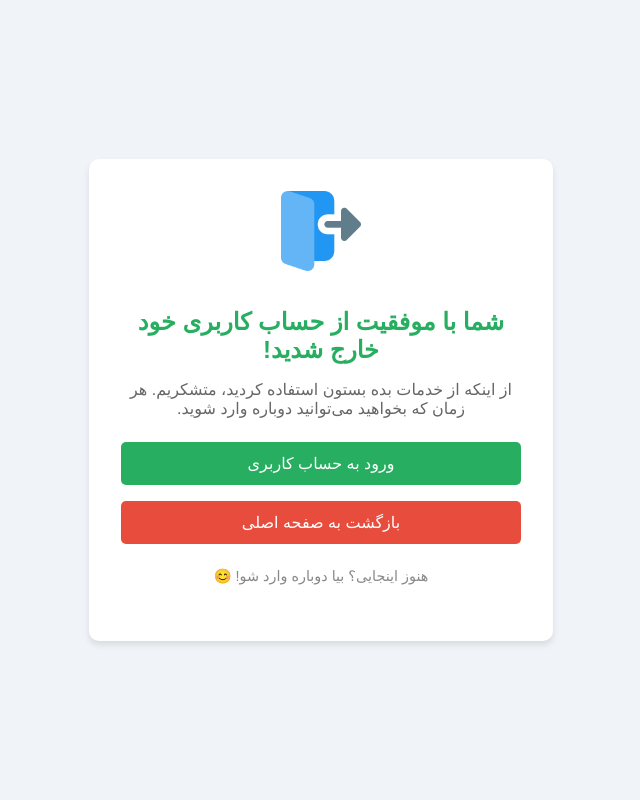
After one commit to AmiraliTanabian/BedeBestoon_Django, a Django app: template Spends/templates/Spends/logout.html in a window 1280 px wide. The commit adds this page. Shown: the whole page, without its empty margins (319-959 px from the left). Run offline with Django 3.2, Linux system fonts and the light colour scheme; the template is opened without the code that fills it, so the values that code supplies are empty.

Commit message:
create log out part (issue:#1)

```diff
--- /dev/null
+++ b/Spends/static/Spends/Js/logout.js
@@ -0,0 +1,4 @@
+setTimeout(function() {
+    const footerMessage = document.querySelector('.footer-message');
+    footerMessage.textContent = "هنوز اینجایی؟ بیا دوباره وارد شو! 😊";
+}, 5000);
--- /dev/null
+++ b/Spends/static/Spends/Js/logout_without_login.js
@@ -0,0 +1,4 @@
+setTimeout(function() {
+    const footerMessage = document.querySelector('.footer-message');
+    footerMessage.textContent = "هنوز اینجایی؟ بیا دوباره وارد شو! 😊";
+}, 5000);
--- /dev/null
+++ b/Spends/static/Spends/Style/logout.css
@@ -0,0 +1,84 @@
+/* تنظیمات کلی */
+body {
+    font-family: 'Nunito', sans-serif;
+    background-color: #f0f4f8;
+    color: #333;
+    margin: 0;
+    padding: 0;
+    display: flex;
+    justify-content: center;
+    align-items: center;
+    height: 100vh;
+    text-align: center;
+}
+
+/* کانتینر اصلی */
+.container {
+    background-color: #ffffff;
+    padding: 2rem;
+    border-radius: 10px;
+    box-shadow: 0 4px 6px rgba(0, 0, 0, 0.1);
+    max-width: 400px;
+    width: 100%;
+}
+
+/* آیکون موفقیت */
+.success-icon {
+    width: 80px;
+    height: 80px;
+    margin-bottom: 1rem;
+}
+
+/* عنوان */
+h1 {
+    font-size: 1.5rem;
+    margin-bottom: 1rem;
+    color: #27ae60; /* رنگ سبز برای حس موفقیت‌آمیز */
+}
+
+/* متن توضیحی */
+p {
+    font-size: 1rem;
+    color: #666;
+    margin-bottom: 1.5rem;
+}
+
+/* دکمه‌ها */
+.buttons {
+    display: flex;
+    flex-direction: column;
+    gap: 1rem;
+}
+
+.btn {
+    padding: 0.75rem 1.5rem;
+    border-radius: 5px;
+    text-decoration: none;
+    font-size: 1rem;
+    transition: all 0.3s ease;
+}
+
+.btn-primary {
+    background-color: #27ae60; /* رنگ سبز */
+    color: #fff;
+}
+
+.btn-primary:hover {
+    background-color: #219653; /* رنگ سبز تیره‌تر */
+}
+
+.btn-secondary {
+    background-color: #e74c3c; /* رنگ قرمز */
+    color: #fff;
+}
+
+.btn-secondary:hover {
+    background-color: #c0392b; /* رنگ قرمز تیره‌تر */
+}
+
+/* پیام فوتر */
+.footer-message {
+    font-size: 0.9rem;
+    color: #888;
+    margin-top: 1.5rem;
+}
--- a/Spends/templates/Spends/header_component.html
+++ b/Spends/templates/Spends/header_component.html
@@ -8,7 +8,7 @@
                     <li><a href="{% url "home" %}">صفحه اصلی</a></li>
                     <li><a href="{% url "dashboard" %}">پنل ادمین</a></li>
                     <li><a href="{% url "contact_us_page" %}">تماس با ما</a></li>
-                    <li><a href="#">خروج از حساب</a></li>
+                    <li><a href="{% url "logout" %}">خروج از حساب</a></li>
                 {% else %}
                     <li><a href="{% url "home" %}">صفحه اصلی</a></li>
                     <li><a href="{% url "login_page" %}">ورود / ثبت نام</a></li>
--- /dev/null
+++ b/Spends/templates/Spends/logout.html
@@ -0,0 +1,26 @@
+{% load static %}
+<!DOCTYPE html>
+<html lang="fa" dir="rtl">
+<head>
+    <meta charset="UTF-8">
+    <meta name="viewport" content="width=device-width, initial-scale=1.0">
+    <title>خروج موفقیت‌آمیز</title>
+    <link rel="stylesheet" href="{% static "Spends/Style/logout.css" %}">
+</head>
+<body>
+    <div class="container">
+        <div class="message-box">
+            <img src="{% static "Spends/Images/logout_success.png" %}" alt="خروج موفق" class="success-icon">
+            <h1>شما با موفقیت از حساب کاربری خود خارج شدید!</h1>
+            <p>از اینکه از خدمات بده بستون استفاده کردید، متشکریم. هر زمان که بخواهید می‌توانید دوباره وارد شوید.</p>
+            <div class="buttons">
+                <a href="{% url "login_page" %}" class="btn btn-primary">ورود به حساب کاربری</a>
+                <a href="{% url "home_page" %}" class="btn btn-secondary">بازگشت به صفحه اصلی</a>
+            </div>
+            <p class="footer-message">بده بستون</p>
+
+        </div>
+    </div>
+    <script src="{% static "Spends/Js/logout.js" %}"></script>
+</body>
+</html>
--- a/Spends/urls.py
+++ b/Spends/urls.py
@@ -10,5 +10,6 @@ urlpatterns = [
     path('add_spend', views.add_spend, name="add_spend"),
     path("add_income", views.add_income, name="add_income"),
     path('home', views.home_page, name="home"),
-    path("dashboard", views.dashboard, name="dashboard")
+    path("dashboard", views.dashboard, name="dashboard"),
+    path("account/logout", views.logout_page, name="logout")
 ]
```
Also changed, not shown: Spends/static/Spends/Style/logout_without_login.css (added, +82 -0 lines), Spends/templates/Spends/logout_without_login.html (added, +25 -0 lines), Spends/views.py (+10 -0 lines), Spends/static/Spends/Images/logout-icon.png (added), Spends/static/Spends/Images/logout_success.png (added).
